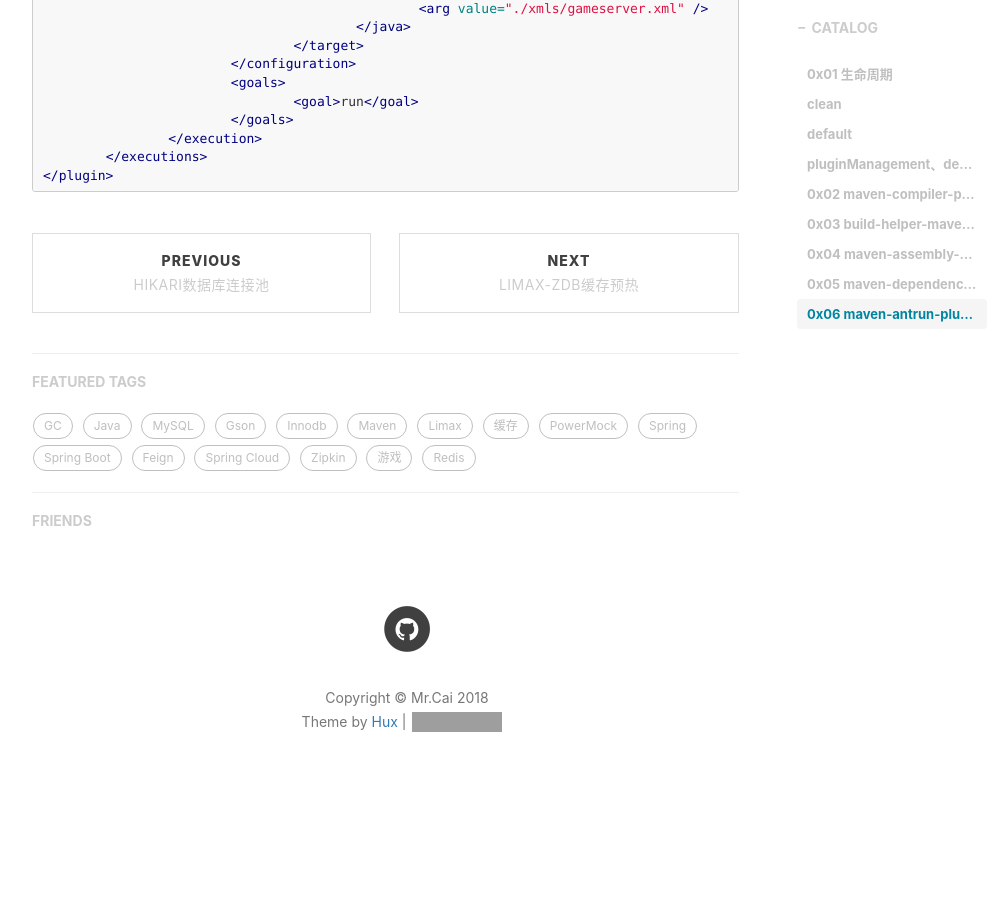
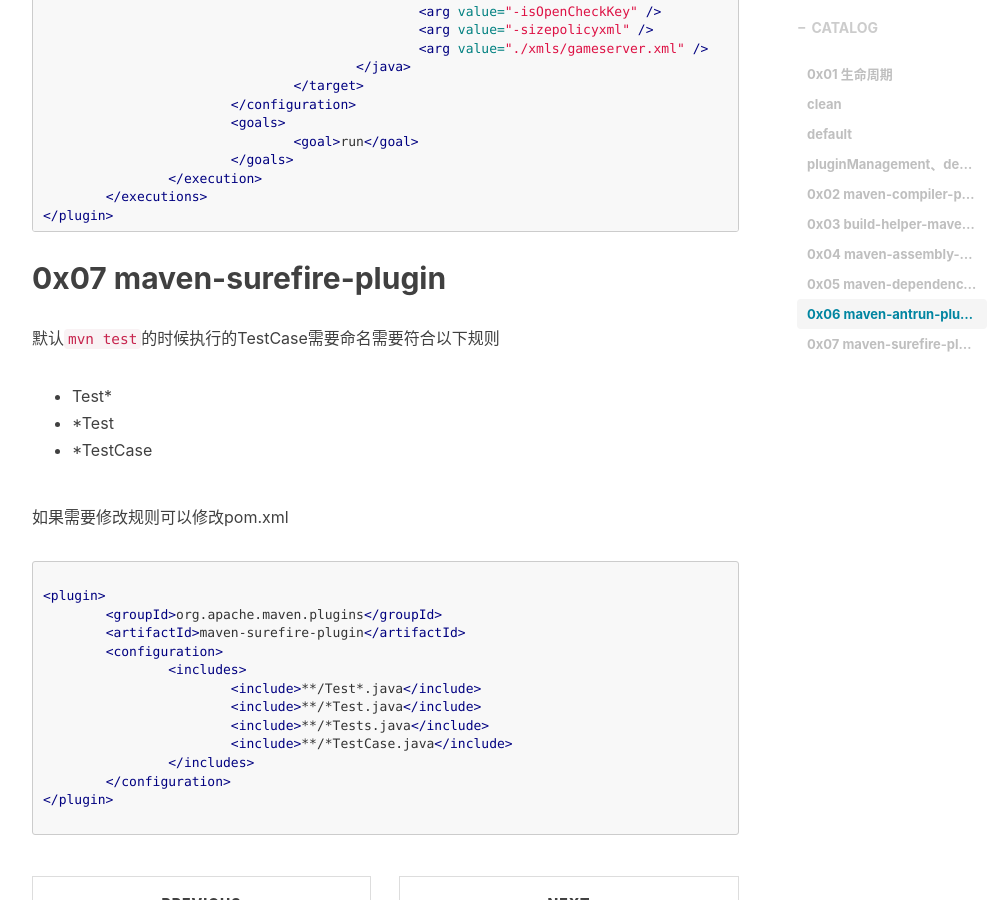
Before and after one commit to SystemOutPrint/systemoutprint.github.io, a Jekyll site: the page built from _posts/2017-08-28-maven相关知识点.md, in a window 1280 px wide and 900 px high, scrolled down 4406 px. Shown: the whole window, without its empty margins (233-1239 px from the left). Built offline with Jekyll 4.4.1, drawn with Linux system fonts in a browser that asks for light colours; nearby versions of some CDN libraries; comment, search, counter and statistics services are not loaded; before the commit the page ends 5205 px from its top, so only the background shows below that; grey boxes are pictures that could not be loaded.

Commit message:
提交maven相关知识点

````diff
--- a/_posts/2017-08-28-maven相关知识点.md
+++ b/_posts/2017-08-28-maven相关知识点.md
@@ -160,9 +160,8 @@ __unpack-dependencies__：拷贝依赖到某个目录并且解压。<br>
 
 ## 0x06 maven-antrun-plugin
 
+调用ant来执行一些jar文件。
 ```xml
-
-调用ant来执行一些jar文件。
 
 <plugin>
 	<artifactId>maven-antrun-plugin</artifactId>
@@ -194,3 +193,27 @@ __unpack-dependencies__：拷贝依赖到某个目录并且解压。<br>
 	</executions>
 </plugin>
 ```
+
+## 0x07 maven-surefire-plugin
+默认`mvn test`的时候执行的TestCase需要命名需要符合以下规则
+* Test*
+* *Test
+* *TestCase
+
+如果需要修改规则可以修改pom.xml
+```xml
+
+<plugin>
+	<groupId>org.apache.maven.plugins</groupId>
+	<artifactId>maven-surefire-plugin</artifactId>
+	<configuration>
+		<includes>
+			<include>**/Test*.java</include>
+			<include>**/*Test.java</include>
+			<include>**/*Tests.java</include>
+			<include>**/*TestCase.java</include>
+		</includes>
+	</configuration>
+</plugin>
+
+```
````
